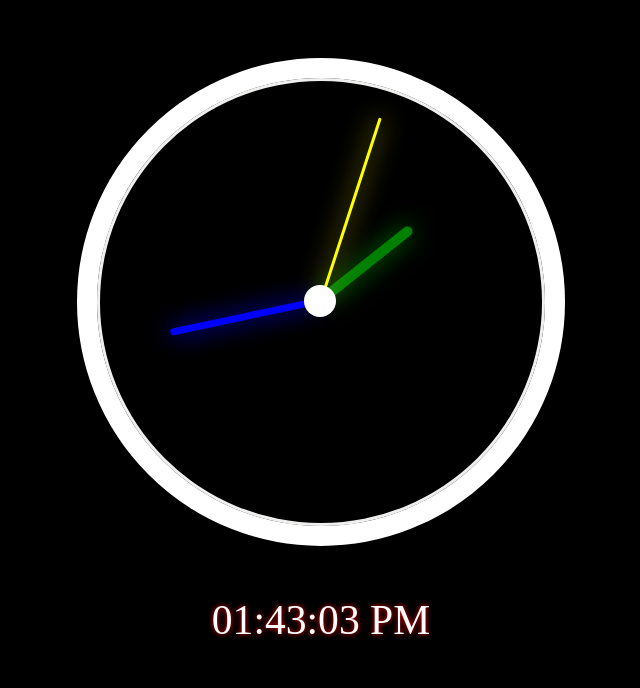
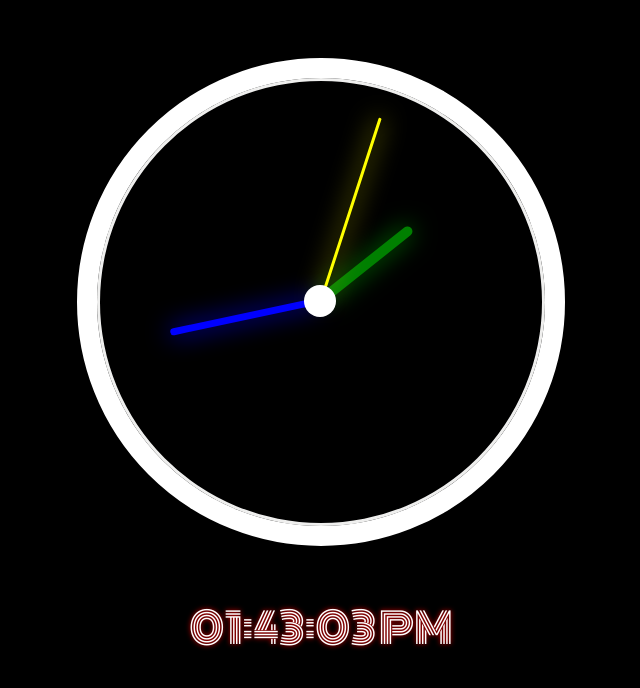
Before and after one commit to MaiNehaHu/Clocks, a plain HTML site: page index.html in a window 1280 px wide. Shown: the whole page, without its empty margins (319-959 px from the left). Drawn offline with Linux system fonts and the light colour scheme; a web font is replaced by a local one.

Commit message:
font and position

```diff
--- a/Script.js
+++ b/Script.js
@@ -22,8 +22,12 @@ function setDate() {
   /**if digit is one digited then attach 0 before the  number */
   console.log(hour + ":" + min + ":" + sec + " " +label);
 
-  let clock = document.getElementById('digital')
-  clock.innerHTML = `${hour}:${min}:${sec} ${label}`
+  let clock = document.getElementById('time')
+  clock.innerHTML = `${hour}:${min}:${sec}`
+
+  let ampm = document.getElementById('ampm')
+  ampm.innerHTML = ` ${label}`
+
 }
 
 setInterval(setDate, 1000);
--- a/Style.css
+++ b/Style.css
@@ -72,8 +72,13 @@ body {
   display: flex;
   width: 100%;
   justify-content: center;
+  font-family: 'Monoton', cursive;
   font-size: 2.6rem;
   text-shadow: 0px 0px 5px red;
+}
+#time{
+  position: relative;
+  width: 15%;
 }
 .center{
   background: white;
--- a/index.html
+++ b/index.html
@@ -2,6 +2,12 @@
 <html lang="en">
   <head>
     <meta charset="UTF-8" />
+    <link rel="preconnect" href="https://fonts.googleapis.com" />
+    <link rel="preconnect" href="https://fonts.gstatic.com" crossorigin />
+    <link
+      href="https://fonts.googleapis.com/css2?family=Akaya+Telivigala&family=Bebas+Neue&family=Bungee+Shade&family=Caesar+Dressing&family=Flavors&family=Hanalei+Fill&family=Kumar+One+Outline&family=Metal+Mania&family=Monoton&family=Passero+One&family=Plaster&family=Righteous&family=Rubik+80s+Fade&family=Rubik+Burned&family=Rubik+Marker+Hatch&family=Sedgwick+Ave+Display&family=Zilla+Slab+Highlight&display=swap"
+      rel="stylesheet"
+    />
     <meta http-equiv="X-UA-Compatible" content="IE=edge" />
     <meta name="viewport" content="width=device-width, initial-scale=1.0" />
     <link rel="stylesheet" href="./Style.css" />
@@ -14,11 +20,14 @@
         <div class="hand min-hand"></div>
         <div class="hand sec-hand"></div>
 
-        <div class="center">.</div>
+        <div class="center"></div>
       </div>
     </div>
 
-    <div id="digital">$:$:$ $</div>
+    <div id="digital">
+      <span id="time">$:$:$</span>
+      <span id="ampm">$</span>
+    </div>
 
     <script src="./Script.js"></script>
   </body>
```
